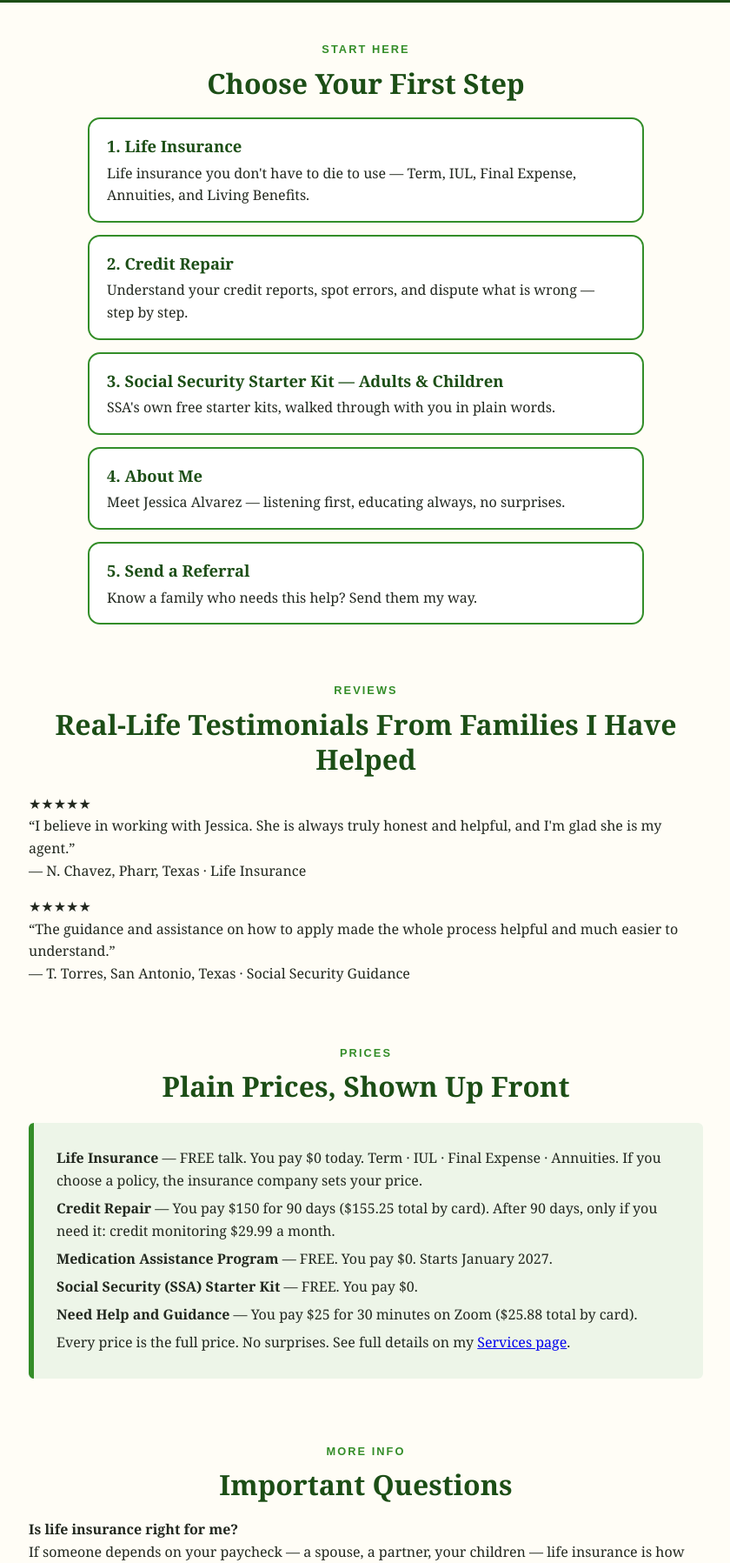
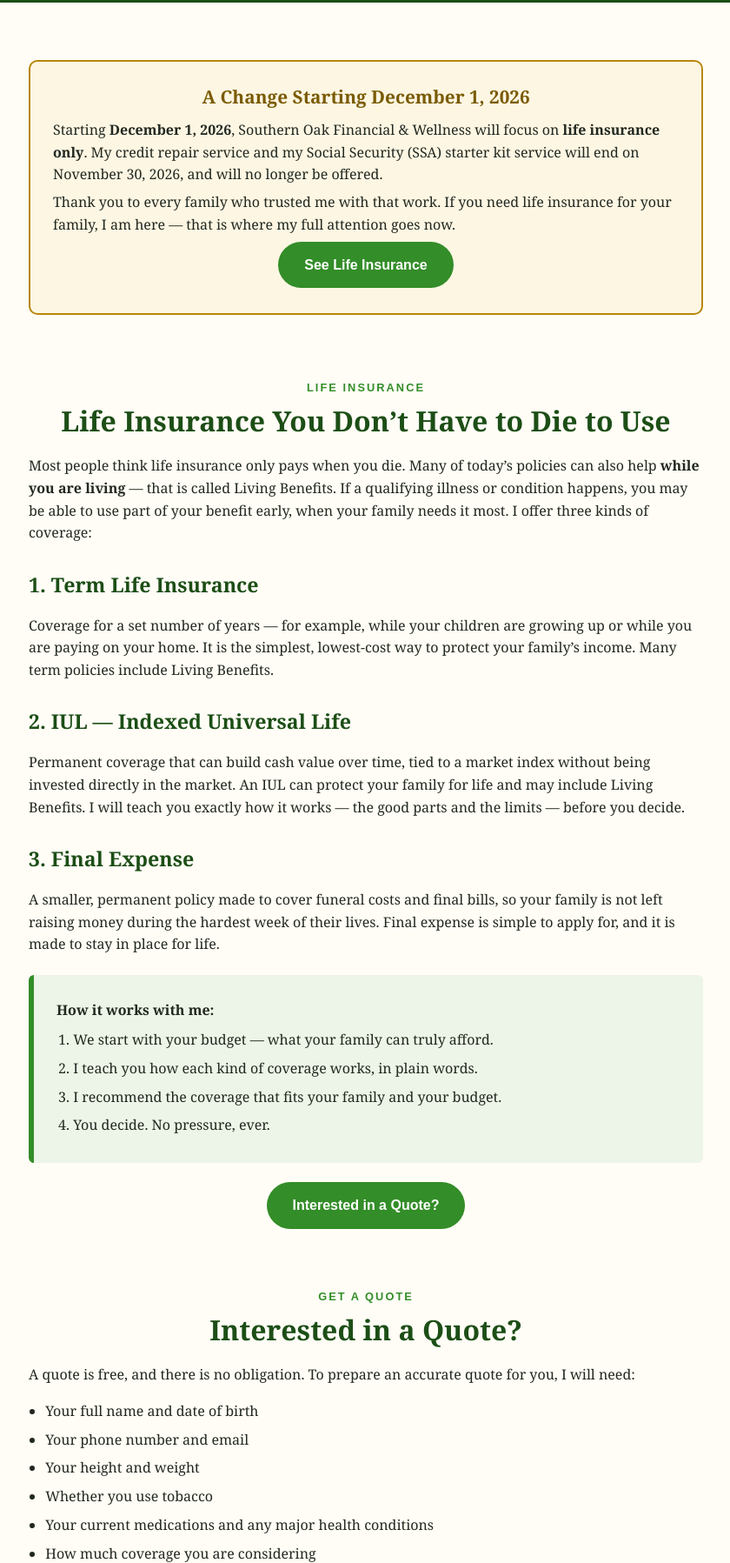
Before and after one commit to southernoakfw-ja/southernoakfw-ja.github.io, a plain HTML site: page index.html in a window 1280 px wide. Shown: the part 1003-2800 px from the top of the page at 87% size, without its empty margins (219-1059 px from the left). Drawn offline with Linux system fonts and the light colour scheme.

Commit message:
One page: life insurance only (Term, IUL, Final Expense), Dec 1 notice, prices removed

```diff
--- a/index.html
+++ b/index.html
@@ -3,7 +3,7 @@
 <head>
 <meta charset="utf-8">
 <meta name="viewport" content="width=device-width, initial-scale=1">
-<title>Home — Southern Oak Financial &amp; Wellness</title>
+<title>Southern Oak Financial &amp; Wellness — Life Insurance</title>
 <style>
   :root{
     --green:#338D28; --deep:#1C4E16; --pale:#C4E8B8; --box:#EDF5E8;
@@ -13,14 +13,12 @@
   body{margin:0;font-family:Georgia,'Times New Roman',serif;color:var(--ink);background:var(--cream);line-height:1.6}
   .previewbar{background:#7a1f1f;color:#fff;text-align:center;padding:10px 16px;font-family:Arial,sans-serif;font-weight:bold;letter-spacing:.04em}
   header.hero{background:var(--deep);color:#fff;text-align:center;padding:56px 22px 48px}
-  header.hero .brand{font-family:Arial,sans-serif;letter-spacing:.18em;text-transform:uppercase;color:var(--pale);font-size:.85rem}
   header.hero h1{font-size:2.6rem;margin:.35em 0 .1em;line-height:1.15}
   header.hero h2{font-weight:normal;font-size:1.35rem;color:var(--pale);margin:.2em 0 1em}
   header.hero p{max-width:720px;margin:0 auto 1.4em;font-size:1.08rem}
   header.hero img.logo{height:72px;width:auto}
   header.hero img.family{display:block;max-width:680px;width:100%;height:auto;border-radius:18px;margin:18px auto 6px;border:4px solid var(--pale)}
   .btn{display:inline-block;background:var(--green);color:#fff;text-decoration:none;padding:14px 30px;border-radius:30px;font-family:Arial,sans-serif;font-weight:bold}
-  .btn.light{background:#fff;color:var(--deep)}
   .about-photo{width:220px;max-width:70vw;height:auto;border-radius:14px;border:4px solid var(--green);margin:0 auto 16px;display:block}
   main{max-width:820px;margin:0 auto;padding:0 22px}
   section{padding:44px 0 8px}
@@ -29,10 +27,11 @@
   h3.svc{font-size:1.45rem;color:var(--deep);margin:1.2em 0 .3em}
   .block{background:var(--box);border-left:6px solid var(--green);padding:22px 26px;margin:22px 0;border-radius:6px}
   .block p{margin:.4em 0}
-  ol.steps{margin:.5em 0 .5em 1.2em;padding:0}
-  ol.steps li{margin:.45em 0}
-  .sig{text-align:center;font-size:1.1rem;margin-top:18px}
-  .npn{font-family:Arial,sans-serif;font-weight:bold;color:var(--deep)}
+  .notice{background:#fdf6e3;border:2px solid #b8860b;border-radius:10px;padding:22px 26px;margin:22px 0}
+  .notice h3{color:#7a5b00;margin:.1em 0 .4em;font-size:1.3rem;text-align:center}
+  .notice p{margin:.4em 0}
+  ol.steps, ul.needs{margin:.5em 0 .5em 1.2em;padding:0}
+  ol.steps li, ul.needs li{margin:.45em 0}
   blockquote{background:#fff;border:1px solid var(--pale);border-radius:8px;padding:20px 26px;margin:20px 0;font-style:italic}
   blockquote .who{font-style:normal;font-family:Arial,sans-serif;font-weight:bold;color:var(--deep);margin-top:10px}
   blockquote .stars{color:var(--green);font-style:normal;letter-spacing:.2em}
@@ -43,102 +42,146 @@
   .cta p{max-width:680px;margin:0 auto 1.3em}
   footer{background:#142f0f;color:var(--pale);padding:36px 22px;font-size:.95rem}
   footer .cols{max-width:820px;margin:0 auto}
-  footer h3{color:#fff;font-size:1.05rem;margin:1em 0 .3em}
   footer a{color:var(--pale)}
   .fine{font-size:.82rem;opacity:.9}
-
   nav.top{background:var(--deep);padding:12px 16px;text-align:center}
   nav.top a{color:var(--pale);text-decoration:none;margin:0 10px;font-size:.98rem;font-family:Arial,sans-serif}
   nav.top a:hover{text-decoration:underline}
-  .doors{max-width:640px;margin:0 auto;text-align:left}
-  .door{display:block;background:#fff;border:2px solid var(--green);border-radius:14px;padding:16px 20px;margin:14px 0;text-decoration:none;color:var(--ink)}
-  .door b{color:var(--deep);font-size:1.15rem}
-  .door span{display:block;margin-top:4px;font-size:1rem}
-  header.subhero{background:var(--deep);color:#fff;text-align:center;padding:38px 22px 30px}
-  header.subhero h1{font-size:2rem;margin:.2em 0 .1em;line-height:1.2}
-  header.subhero p{max-width:680px;margin:0 auto;font-size:1.05rem;color:var(--pale)}
-  form.ref{max-width:560px;margin:0 auto;text-align:left}
-  form.ref label{display:block;font-weight:bold;margin:14px 0 5px;color:var(--deep)}
-  form.ref input,form.ref select{width:100%;padding:11px;border:1.5px solid #b9cdb2;border-radius:9px;font-size:1rem;box-sizing:border-box}
-  form.ref .err{color:#a11;font-weight:bold}
 </style>
 </head>
 <body>
 <nav class="top">
-  <a href="index.html">Home</a><a href="life-insurance.html">Life Insurance</a><a href="credit-repair.html">Credit Repair</a><a href="ssa-starter-kit.html">SSA Starter Kit</a><a href="about.html">About Me</a><a href="referral.html">Send a Referral</a><a href="index.html#prices">Prices</a><a href="watch.html">Watch &amp; Learn</a>
+  <a href="#life-insurance">Life Insurance</a><a href="#quote">Get a Quote</a><a href="#about">About Me</a><a href="#faq">Important Questions</a>
 </nav>
 <header class="hero">
   <img class="logo" src="assets/southern-oak-logo.png" alt="Southern Oak Financial &amp; Wellness logo">
   <h1>Southern Oak Financial &amp; Wellness</h1>
   <h2>Family Services Consultant &amp; Advocate</h2>
   <img class="family" src="assets/hero-families.jpg" alt="Jessica Alvarez meeting with a family at a desk">
-  <p>Planning for your family can feel hard, but understanding your options does not have to be. I teach Texas families, in plain words, how to protect the people they love, repair their credit step by step, and get started with Social Security the right way — for a child, or for an adult.</p>
+  <p><strong>Life insurance you don&rsquo;t have to die to use.</strong> I teach Texas families, in plain words, how life insurance protects the people they love — while they are living, and after they are gone. We start with your budget, you learn how each policy really works, and you decide. No pressure, no surprises.</p>
   <a class="btn" href="https://calendar.app.google/7Qz7n4cR7gxbXcRj7">Schedule a Free Consultation</a>
 </header>
 <main>
 
-<section>
+<section id="notice">
   <div class="wrap">
-    <div class="kicker">Start Here</div>
-    <h2 class="sec">Choose Your First Step</h2>
-    <div class="doors">
-      <a class="door" href="life-insurance.html"><b>1. Life Insurance</b><span>Life insurance you don't have to die to use — Term, IUL, Final Expense, Annuities, and Living Benefits.</span></a>
-      <a class="door" href="credit-repair.html"><b>2. Credit Repair</b><span>Understand your credit reports, spot errors, and dispute what is wrong — step by step.</span></a>
-      <a class="door" href="ssa-starter-kit.html"><b>3. Social Security Starter Kit — Adults &amp; Children</b><span>SSA's own free starter kits, walked through with you in plain words.</span></a>
-      <a class="door" href="about.html"><b>4. About Me</b><span>Meet Jessica Alvarez — listening first, educating always, no surprises.</span></a>
-      <a class="door" href="referral.html"><b>5. Send a Referral</b><span>Know a family who needs this help? Send them my way.</span></a>
+    <div class="notice">
+      <h3>A Change Starting December 1, 2026</h3>
+      <p>Starting <strong>December 1, 2026</strong>, Southern Oak Financial &amp; Wellness will focus on <strong>life insurance only</strong>. My credit repair service and my Social Security (SSA) starter kit service will end on November 30, 2026, and will no longer be offered.</p>
+      <p>Thank you to every family who trusted me with that work. If you need life insurance for your family, I am here — that is where my full attention goes now.</p>
+      <p style="text-align:center"><a class="btn" href="#life-insurance">See Life Insurance</a></p>
     </div>
   </div>
 </section>
+
+<section id="life-insurance">
+  <div class="wrap">
+    <div class="kicker">Life Insurance</div>
+    <h2 class="sec">Life Insurance You Don&rsquo;t Have to Die to Use</h2>
+    <p>Most people think life insurance only pays when you die. Many of today&rsquo;s policies can also help <strong>while you are living</strong> — that is called Living Benefits. If a qualifying illness or condition happens, you may be able to use part of your benefit early, when your family needs it most. I offer three kinds of coverage:</p>
+
+    <h3 class="svc">1. Term Life Insurance</h3>
+    <p>Coverage for a set number of years — for example, while your children are growing up or while you are paying on your home. It is the simplest, lowest-cost way to protect your family&rsquo;s income. Many term policies include Living Benefits.</p>
+
+    <h3 class="svc">2. IUL — Indexed Universal Life</h3>
+    <p>Permanent coverage that can build cash value over time, tied to a market index without being invested directly in the market. An IUL can protect your family for life and may include Living Benefits. I will teach you exactly how it works — the good parts and the limits — before you decide.</p>
+
+    <h3 class="svc">3. Final Expense</h3>
+    <p>A smaller, permanent policy made to cover funeral costs and final bills, so your family is not left raising money during the hardest week of their lives. Final expense is simple to apply for, and it is made to stay in place for life.</p>
+
+    <div class="block">
+      <p><strong>How it works with me:</strong></p>
+      <ol class="steps">
+        <li>We start with your budget — what your family can truly afford.</li>
+        <li>I teach you how each kind of coverage works, in plain words.</li>
+        <li>I recommend the coverage that fits your family and your budget.</li>
+        <li>You decide. No pressure, ever.</li>
+      </ol>
+    </div>
+    <p style="text-align:center"><a class="btn" href="#quote">Interested in a Quote?</a></p>
+  </div>
+</section>
+
+<section id="quote">
+  <div class="wrap">
+    <div class="kicker">Get a Quote</div>
+    <h2 class="sec">Interested in a Quote?</h2>
+    <p>A quote is free, and there is no obligation. To prepare an accurate quote for you, I will need:</p>
+    <ul class="needs">
+      <li>Your full name and date of birth</li>
+      <li>Your phone number and email</li>
+      <li>Your height and weight</li>
+      <li>Whether you use tobacco</li>
+      <li>Your current medications and any major health conditions</li>
+      <li>How much coverage you are considering</li>
+      <li>The kind of coverage you want — term (and for how many years), IUL, or final expense</li>
+      <li>Who this policy should protect — your beneficiary</li>
+      <li>A good time for a short Zoom call, so we can go over your quote together</li>
+    </ul>
+    <p>Your information stays with me. I use it only to prepare your quote and to talk with you about your options.</p>
+    <p style="text-align:center"><a class="btn" href="quote.html">Get My Free Quote</a> &nbsp; <a class="btn" href="https://calendar.app.google/7Qz7n4cR7gxbXcRj7">Schedule a Free Consultation</a></p>
+  </div>
+</section>
+
 <section id="reviews">
   <div class="wrap">
     <div class="kicker">Reviews</div>
-    <h2 class="sec">Real-Life Testimonials From Families I Have Helped</h2>
-    <p>★★★★★<br>“I believe in working with Jessica. She is always truly honest and helpful, and I'm glad she is my agent.”<br>— N. Chavez, Pharr, Texas · Life Insurance</p>
-    <p>★★★★★<br>“The guidance and assistance on how to apply made the whole process helpful and much easier to understand.”<br>— T. Torres, San Antonio, Texas · Social Security Guidance</p>
+    <h2 class="sec">What Families Say</h2>
+    <blockquote>
+      <div class="stars">★★★★★</div>
+      &ldquo;I believe in working with Jessica. She is always truly honest and helpful, and I&rsquo;m glad she is my agent.&rdquo;
+      <div class="who">— N. Chavez, Pharr, Texas · Life Insurance</div>
+    </blockquote>
   </div>
 </section>
 
-<section id="prices">
+<section id="about">
   <div class="wrap">
-    <div class="kicker">Prices</div>
-    <h2 class="sec">Plain Prices, Shown Up Front</h2>
-    <div class="block">
-      <p><strong>Life Insurance</strong> — FREE talk. You pay $0 today. Term · IUL · Final Expense · Annuities. If you choose a policy, the insurance company sets your price.</p>
-      <p><strong>Credit Repair</strong> — You pay $150 for 90 days ($155.25 total by card). After 90 days, only if you need it: credit monitoring $29.99 a month.</p>
-      <p><strong>Medication Assistance Program</strong> — FREE. You pay $0. Starts January 2027.</p>
-      <p><strong>Social Security (SSA) Starter Kit</strong> — FREE. You pay $0.</p>
-      <p><strong>Need Help and Guidance</strong> — You pay $25 for 30 minutes on Zoom ($25.88 total by card).</p>
-      <p>Every price is the full price. No surprises. See full details on my <a href="services.html#prices">Services page</a>.</p>
-    </div>
+    <div class="kicker">About Me</div>
+    <h2 class="sec">Listening First. Educating Always. No Surprises.</h2>
+    <img class="about-photo" src="assets/jessica-alvarez.jpg" alt="Jessica Alvarez, Southern Oak Financial &amp; Wellness">
+    <p>I&rsquo;m Jessica Alvarez, Founder and Owner of Southern Oak Financial &amp; Wellness in San Antonio, Texas, and a licensed, independent life insurance agent. I built my career serving families: five years working with the special needs community, including ABC of Southwest Texas; serving as a special needs advocate with Bexar County-area organizations, including University Health and CommuniCare; two years working with a medication assistance program; and serving as a benefit advocate with Consolidated Planning Group in Houston. I have been in life insurance for four years, and in April 2026 I founded Southern Oak Financial &amp; Wellness so families could get this help from one person who knows their story.</p>
+    <p>Education matters in this work. I hold a master&rsquo;s degree in Mental Health and Wellness from Grand Canyon University, and I am a doctoral candidate in Education — Organizational Leadership at Grand Canyon University, with a focus on special needs. I keep learning so I can keep teaching clearly.</p>
+    <p>My passion for this work is personal. I was diagnosed with juvenile rheumatoid arthritis at 11, and I watched my parents carry the worry, the bills, and the paperwork that come with doctors, medication, and Social Security. That is why my vision is simple: to be the trusted advocate families turn to first, so no one navigates benefits, medication, or insurance alone.</p>
+    <p>My work is about listening, educating, and making sure my clients know exactly what they are getting. I listen first, because every family&rsquo;s story is different. I educate in plain words, because a plan you do not understand is not a plan. And before you agree to anything, we go through it together — what it covers, what it does not cover, and what it means for your family — with no pressure and no surprises.</p>
+    <p><strong>This is your future life.</strong><br>The choices you make today protect the people you love tomorrow, and you deserve to understand every step of the plan that protects it.</p>
+    <p>Jessica Alvarez<br>Family Services Consultant &amp; Advocate<br>Southern Oak Financial &amp; Wellness, San Antonio, Texas — serving families anywhere in Texas<br><span style="font-family:Arial,sans-serif;font-weight:bold;color:#1C4E16">Licensed in Texas · NPN: 20530148</span></p>
+    <p style="text-align:center"><a class="btn" href="https://calendar.app.google/7Qz7n4cR7gxbXcRj7">Schedule a Free Consultation</a></p>
   </div>
 </section>
-<section id="faq">
+
+<section id="faq" class="faq">
   <div class="wrap">
     <div class="kicker">More Info</div>
     <h2 class="sec">Important Questions</h2>
-    <p><strong>Is life insurance right for me?</strong><br>If someone depends on your paycheck — a spouse, a partner, your children — life insurance is how you make sure they are protected if something happens to you, and Living Benefits can help while you are still living after a qualifying condition. We start with your budget, together, and you decide.</p>
-    <p><strong>How much coverage do I need?</strong><br>It depends on your family: your income, your home, your debts, and how long your family would need support. There is no one right number. In our free talk, we work it out together in plain words before any quote.</p>
-    <p><strong>Is a medical exam required?</strong><br>Many policies do not need a medical exam. What is needed depends on the type of coverage and the carrier's rules, and I will tell you up front what to expect.</p>
-    <p><strong>Can I choose my beneficiaries?</strong><br>Yes. You choose who receives the benefit — most families name a spouse or partner first, and a backup beneficiary too — and you can update your choice as life changes.</p>
-    <p><strong>What is the difference between the children's kit and the adults' kit?</strong><br>The steps are the same, but the sign-in is different. For a child, the parent creates the ID.me or Login.gov account in the parent's own name and enters the child's information in the application. An adult creates their own account, in their own name.</p>
-    <p><strong>Does Southern Oak decide my Social Security case?</strong><br>No. Social Security decides every case and answers in writing. My starter kit guidance teaches you the steps and helps you start strong and organized.</p>
-    <p><strong>Can credit repair fix everything on my report?</strong><br>No. Errors and items that cannot be proven can be disputed. True, accurate information stays. I will always tell you honestly what can and cannot be done.</p>
-    <p><strong>How do I sign up?</strong><br>Book a free consultation with me. We will talk about your family, answer your questions, and choose the right first step together — life insurance, credit repair, or a Social Security starter kit.</p>
+    <h3>Is life insurance right for me?</h3>
+    <p>If someone depends on your paycheck — a spouse, a partner, your children — life insurance is how you make sure they are protected if something happens to you, and Living Benefits can help while you are still living after a qualifying condition. We start with your budget, together, and you decide.</p>
+    <h3>How much coverage do I need?</h3>
+    <p>It depends on your family: your income, your home, your debts, and how long your family would need support. There is no one right number. In our free talk, we work it out together in plain words before any quote.</p>
+    <h3>Is a medical exam required?</h3>
+    <p>Many policies do not need a medical exam. What is needed depends on the type of coverage and the carrier&rsquo;s rules, and I will tell you up front what to expect.</p>
+    <h3>Can I choose my beneficiaries?</h3>
+    <p>Yes. You choose who receives the benefit — most families name a spouse or partner first, and a backup beneficiary too — and you can update your choice as life changes.</p>
+    <h3>How do I sign up?</h3>
+    <p>Book a free consultation with me, or send in the quote form above. We will talk about your family, answer your questions, and choose the right coverage together.</p>
     <p style="text-align:center"><a class="btn" href="https://calendar.app.google/7Qz7n4cR7gxbXcRj7">Schedule a Free Consultation</a></p>
   </div>
 </section>
 </main>
 
+<div class="cta">
+  <h2>Protecting Families. Building Futures.</h2>
+  <p>By phone and Zoom, anywhere in Texas. English &amp; Spanish.</p>
+  <a class="btn" href="https://calendar.app.google/7Qz7n4cR7gxbXcRj7" style="background:#fff;color:#1C4E16">Schedule a Free Consultation</a>
+</div>
+
 <footer>
-  <div class="wrap">
+  <div class="cols">
     <p><strong>Southern Oak Financial &amp; Wellness</strong><br>
     Jessica Alvarez · Family Services Consultant &amp; Advocate<br>
     Phone: 956-624-3790 · Email: southernoakfw@gmail.com · Website: southernoakfw.org<br>
     By appointment only. Serving families anywhere in Texas.</p>
-    <p>Company: <a href="about.html">About Me</a> · <a href="life-insurance.html">Life Insurance</a> · <a href="credit-repair.html">Credit Repair</a> · <a href="ssa-starter-kit.html">Social Security Starter Kit</a> · <a href="referral.html">Send a Referral</a></p>
-    <p class="fineprint">Life Insurance Disclaimer: This website teaches about life insurance in plain words, for education only. It is not financial, tax, or legal advice. Jessica Alvarez is a licensed, independent Texas life insurance agent. A quote is an estimate — the insurance company decides the final price and approval after its review, and coverage is not guaranteed. Living Benefits are part of certain policies: if you use them while you are living, they reduce the amount paid at death, and you must meet the policy's rules for a qualifying illness or condition.</p>
-    <p class="fineprint">Social Security guidance is education and step-by-step help only. Southern Oak Financial &amp; Wellness is not the Social Security Administration, does not decide cases, and cannot guarantee an approval.</p>
+    <p class="fine">Life Insurance Disclaimer: This website teaches about life insurance in plain words, for education only. It is not financial, tax, or legal advice. Jessica Alvarez is a licensed, independent Texas life insurance agent. A quote is an estimate — the insurance company decides the final price and approval after its review, and coverage is not guaranteed. Living Benefits are part of certain policies: if you use them while you are living, they reduce the amount paid at death, and you must meet the policy&rsquo;s rules for a qualifying illness or condition.</p>
     <p>Protecting Families. Building Futures.</p>
   </div>
 </footer>
```
